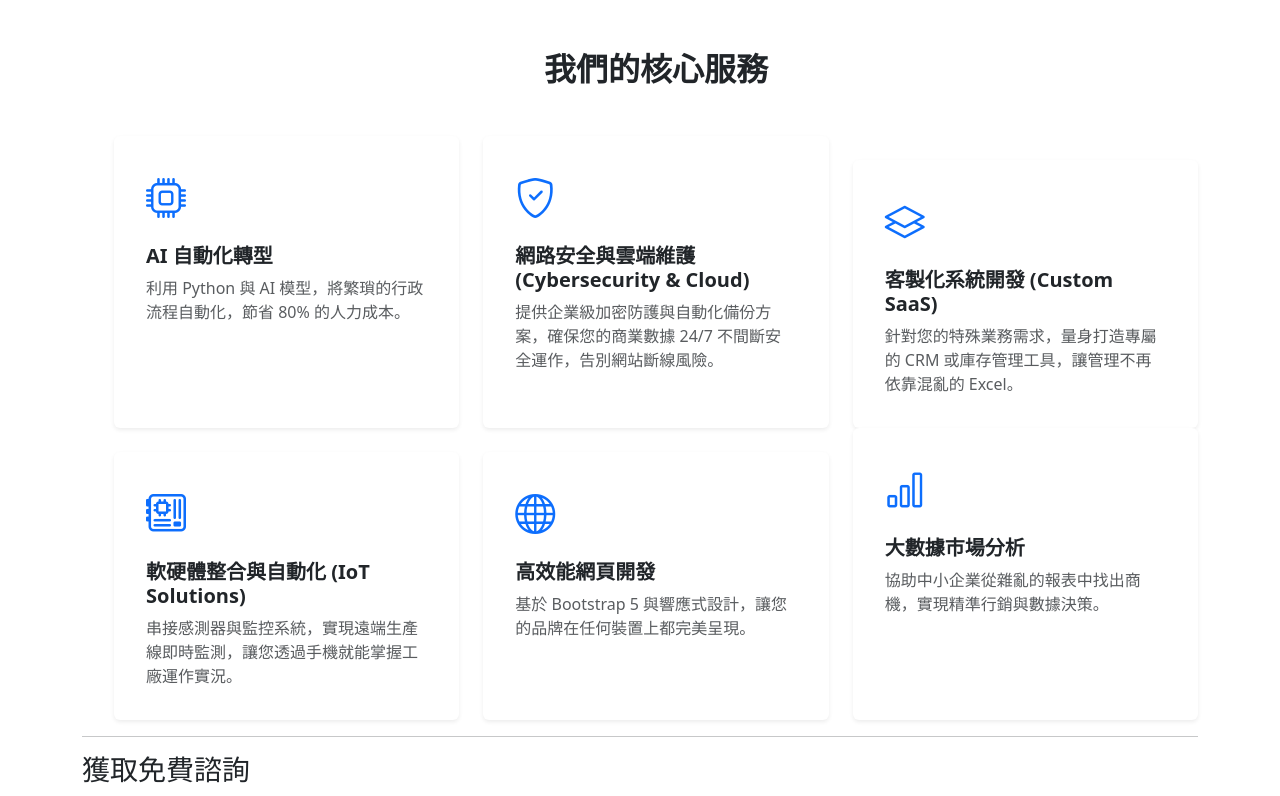
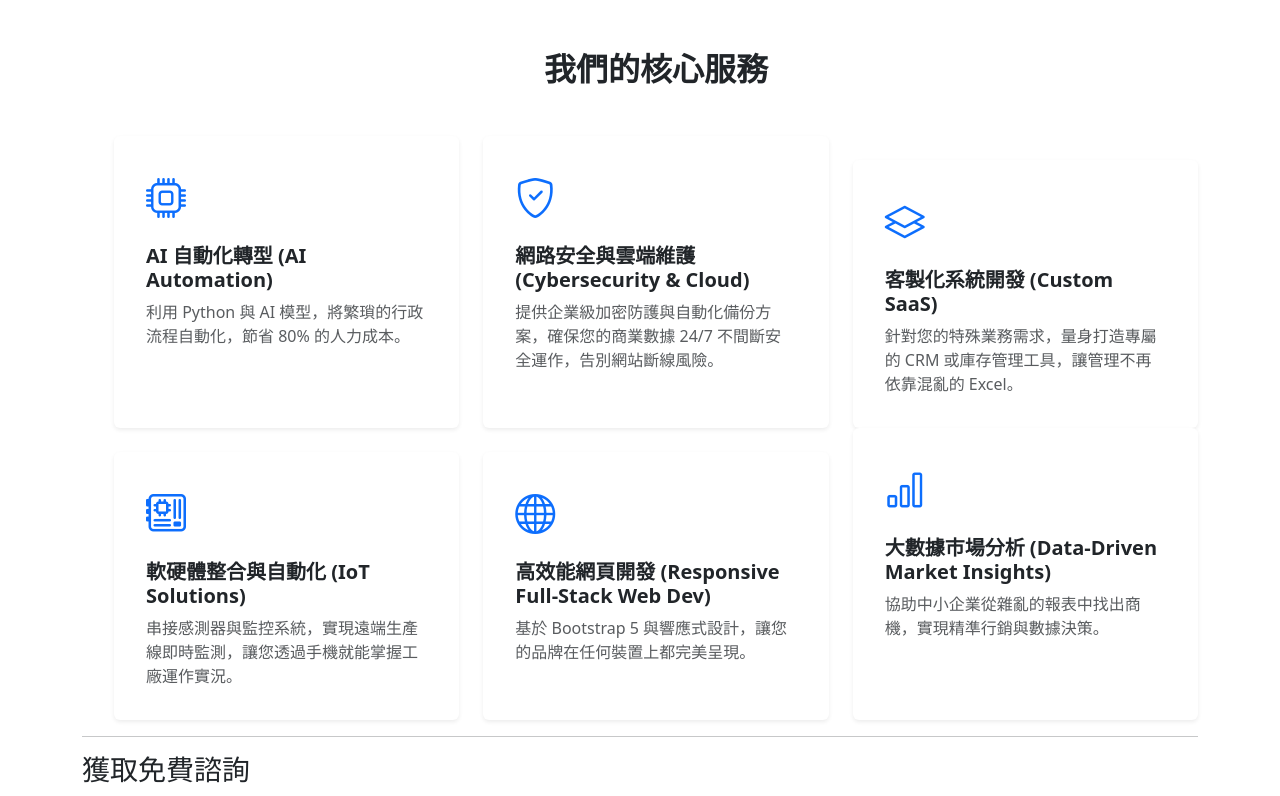
Before and after one commit to tjhz6zg6q9-sudo/my-first-startup, a Flask app: page / in a window 1280 px wide; the page is wider, and only the part inside the window is pictured. Shown: the part 570-1366 px from the top of that part. Run offline with Flask 3, Linux system fonts and the light colour scheme.

```diff
--- a/templates/index.html
+++ b/templates/index.html
@@ -88,7 +88,7 @@
         <div class="card h-100 border-0 shadow-sm hover-card p-3">
             <div class="card-body">
                 <div class="mb-3 text-primary"><i class="bi bi-cpu fs-1"></i></div>
-                <h5 class="card-title fw-bold">AI 自動化轉型</h5>
+                <h5 class="card-title fw-bold">AI 自動化轉型 (AI Automation)</h5>
                 <p class="card-text text-muted">利用 Python 與 AI 模型，將繁瑣的行政流程自動化，節省 80% 的人力成本。</p>
             </div>
         </div>
@@ -128,7 +128,7 @@
         <div class="card h-100 border-0 shadow-sm hover-card p-3">
             <div class="card-body">
                 <div class="mb-3 text-primary"><i class="bi bi-globe fs-1"></i></div>
-                <h5 class="card-title fw-bold">高效能網頁開發</h5>
+                <h5 class="card-title fw-bold">高效能網頁開發 (Responsive Full-Stack Web Dev)</h5>
                 <p class="card-text text-muted">基於 Bootstrap 5 與響應式設計，讓您的品牌在任何裝置上都完美呈現。</p>
             </div>
         </div>
@@ -138,7 +138,7 @@
         <div class="card h-100 border-0 shadow-sm hover-card p-3">
             <div class="card-body">
                 <div class="mb-3 text-primary"><i class="bi bi-bar-chart fs-1"></i></div>
-                <h5 class="card-title fw-bold">大數據市場分析</h5>
+                <h5 class="card-title fw-bold">大數據市場分析 (Data-Driven Market Insights)</h5>
                 <p class="card-text text-muted">協助中小企業從雜亂的報表中找出商機，實現精準行銷與數據決策。</p>
             </div>
         </div>
@@ -155,7 +155,7 @@
     <label>電子郵件：</label>
     <input type="email" name="user_email" class="form-control" required>
     <br>
-    <label>服務內容：</label><br>
+    <label>服務需求：</label><br>
 <textarea name="user_message" class="form-control" placeholder="請輸入您的服務需求"></textarea>
     <br>
     <button type="submit" class="btn btn-primary">送出</button>
```
